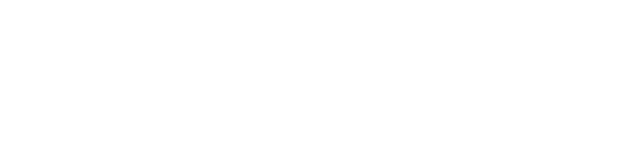
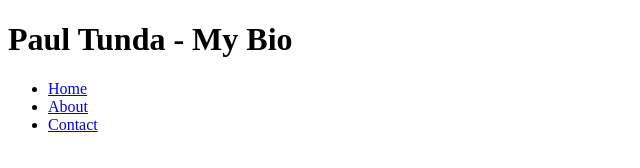
Before and after one commit to Paul-Tunda/version-control-simulation-Paul-Tunda, a plain HTML site: page index.html in a window 1280 px wide. Shown: the whole page, without its empty margins (0-640 px from the left). Drawn offline with Linux system fonts and the light colour scheme.

Commit message:
Added header section to index.html

```diff
--- a/index.html
+++ b/index.html
@@ -7,6 +7,15 @@
         <base target="_blank">
     </head>
     <body>
-
+        <header>
+            <h1>Paul Tunda - My Bio</h1>
+            <nav>
+                <ul>
+                    <li><a href="#">Home</a></li>
+                    <li><a href="#">About</a></li>
+                    <li><a href="#">Contact</a></li>
+                </ul>
+            </nav>
+        </header>
     </body>
 </html>
```
Also changed, not shown: 1 other file.
